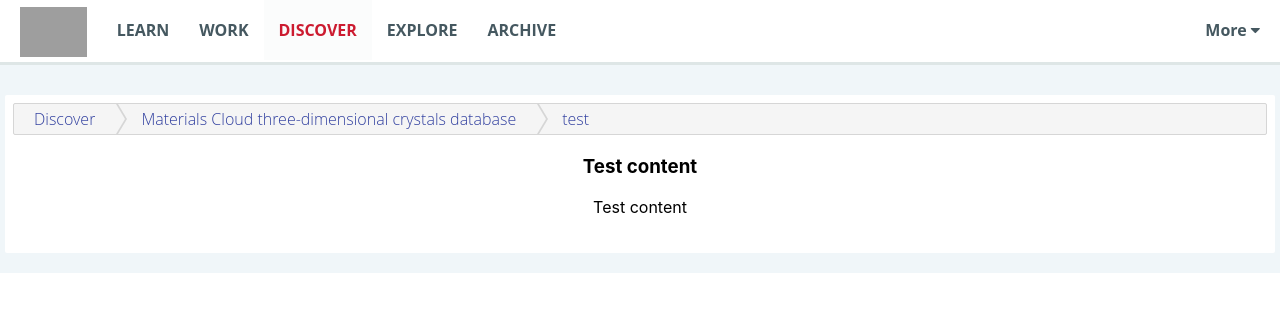
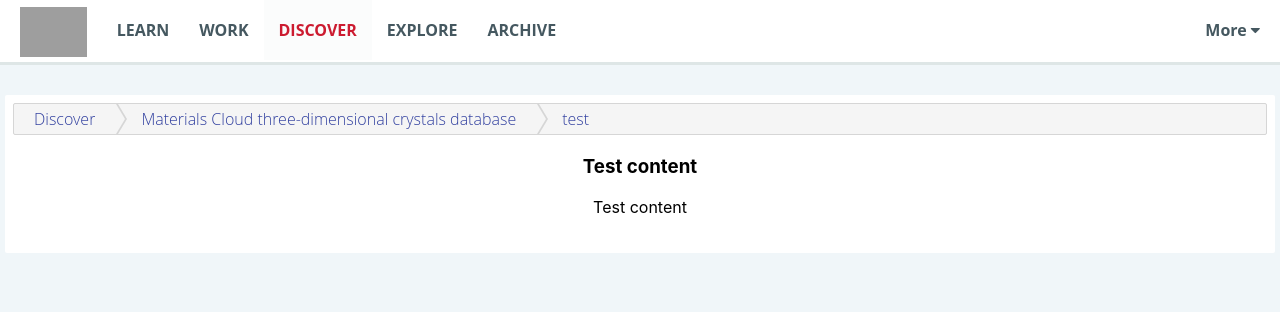
Before and after one commit to materialscloud-org/mc-react-header, a React (Create React App) app: page / in a window 1280 px wide. Shown: the top 312 px of the page. Built offline with nearby package versions, Linux system fonts and the light colour scheme; grey boxes are pictures that could not be loaded.

Commit message:
expand teal background to bottom of page

```diff
--- a/src/MaterialsCloudHeader/index.css
+++ b/src/MaterialsCloudHeader/index.css
@@ -1,7 +1,6 @@
 .main-container {
   background-color: #f0f6f9;
-  height: 100%;
-  padding-bottom: 10px;
+  min-height: 100vh;
 }
 
 .content-container {
```
